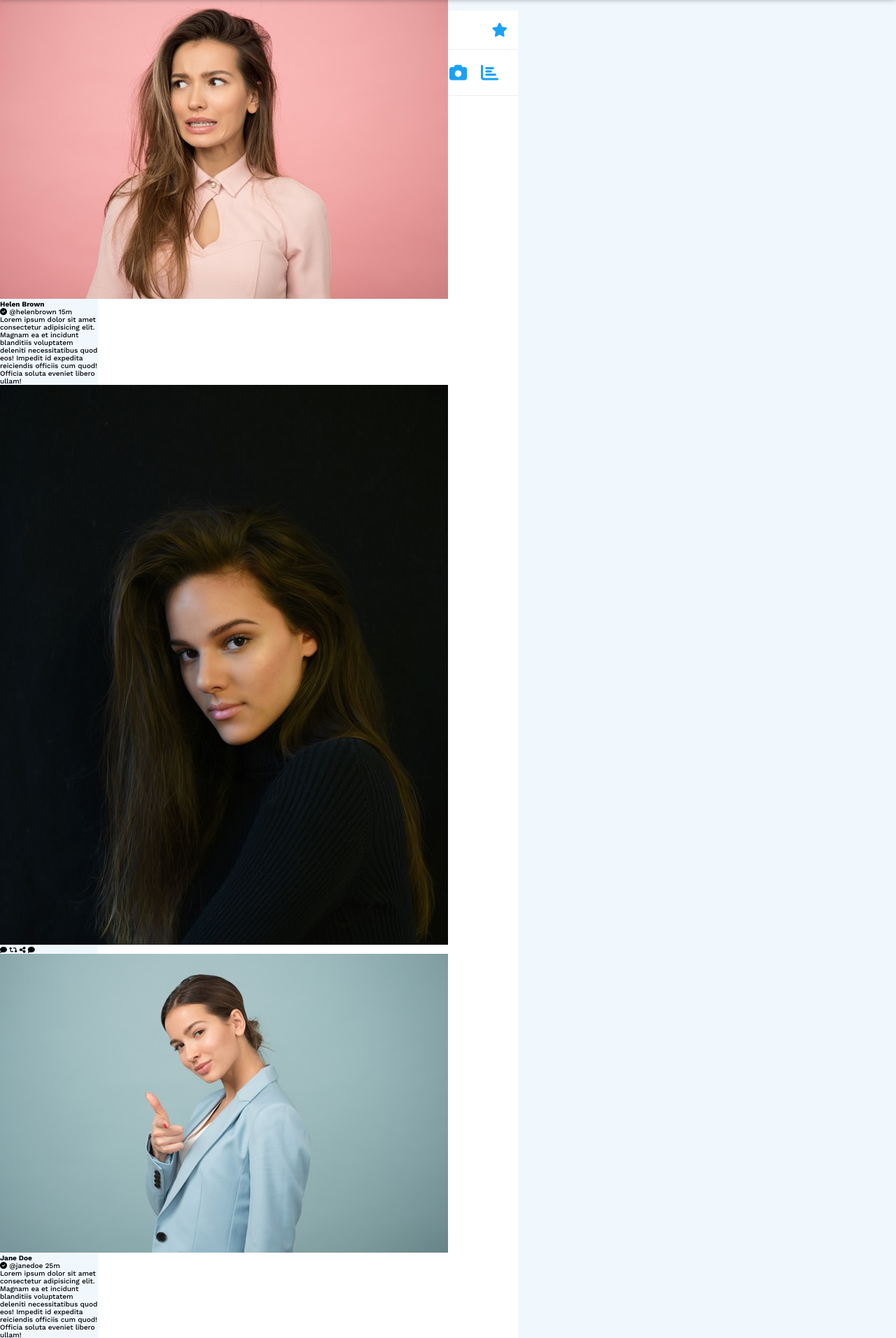
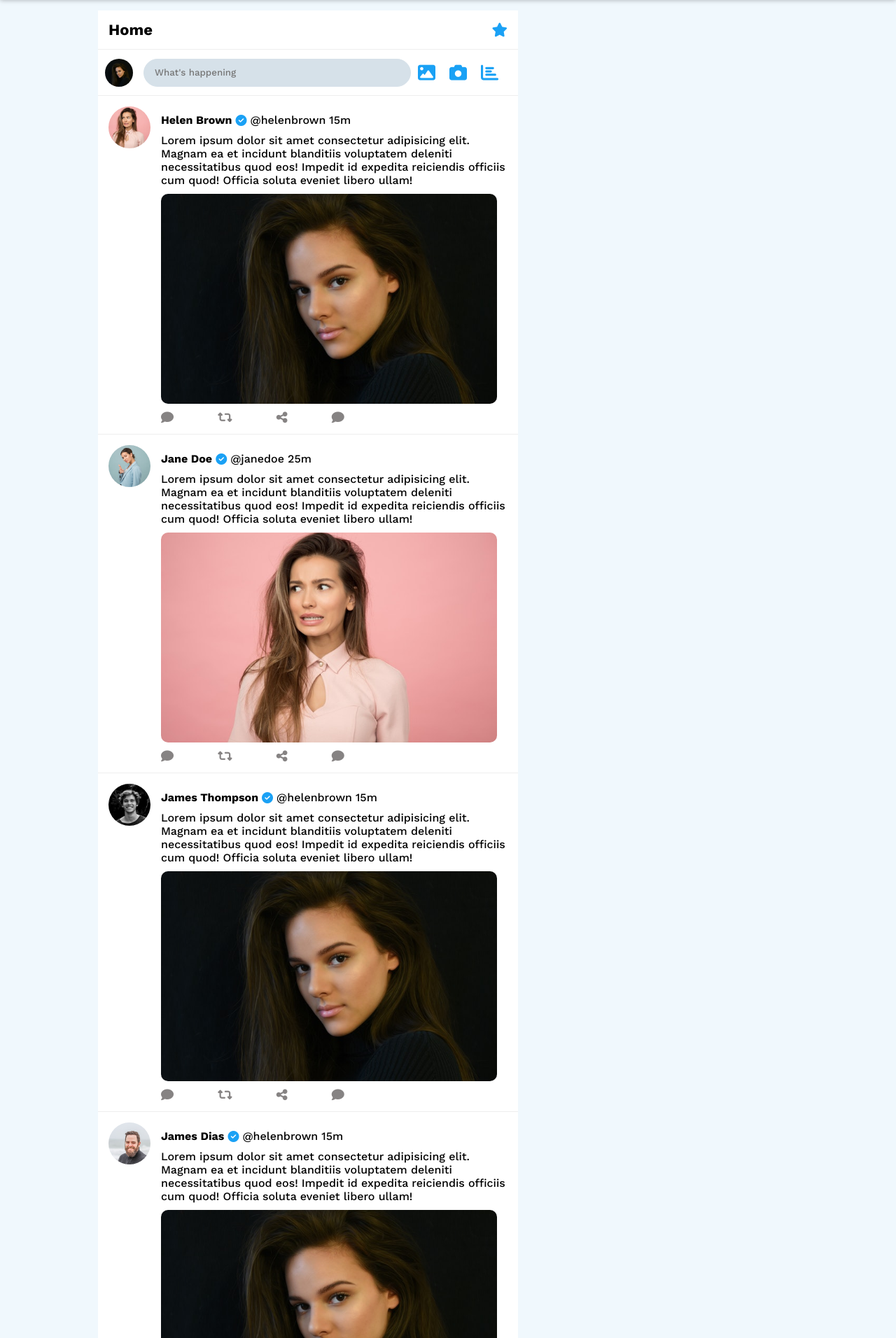
Before and after one commit to Chizaram-Igolo/twitter-clone, a PHP site: page /index.html in a window 1280 px wide. Shown: the part 65-1977 px from the top of the page at 70% size. Run offline with PHP 8.4, Linux system fonts and the light colour scheme; some libraries are stand-ins or nearby versions.

Commit message:
💄 Style posts section

```diff
--- a/style.css
+++ b/style.css
@@ -512,6 +512,80 @@
   color: #1aa1f5;
   margin: 1rem;
 }
+
+.posts {
+  grid-column: 2 / 3;
+  grid-row: 2 / -1;
+  background-color: #fff;
+}
+
+.post {
+  display: flex;
+  padding: 1.5rem;
+  border-bottom: 0.1rem solid #eee;
+}
+
+.user-avatar {
+  width: 6rem;
+  height: 6rem;
+  flex-shrink: 0;
+  margin-right: 1.5rem;
+}
+
+.user-avatar img {
+  width: 100%;
+  height: 100%;
+  object-fit: cover;
+  border-radius: 50%;
+}
+
+.post-user-info {
+  display: flex;
+  align-items: center;
+  margin: 1rem 0;
+}
+
+.post-user-info h4 {
+  font-size: 1.6rem;
+  margin-right: 0.5rem;
+}
+
+.post-user-info i {
+  font-size: 1.6rem;
+  color: #1aa1f5;
+  margin-right: 0.5rem;
+}
+
+.post-user-info span {
+  font-size: 1.6rem;
+}
+
+.post-text {
+  font-size: 1.6rem;
+  margin-bottom: 1rem;
+}
+
+.post-img {
+  width: 48rem;
+  height: 30rem;
+}
+
+.post-img img {
+  width: 100%;
+  height: 100%;
+  object-fit: cover;
+  border-radius: 1rem;
+}
+
+.post-icons {
+  margin-top: 1rem;
+}
+
+.post-icons i {
+  font-size: 1.8rem;
+  color: #868383;
+  margin-right: 6rem;
+}
 /* end of feeds content */
 
 /* end of feeds page */
```
